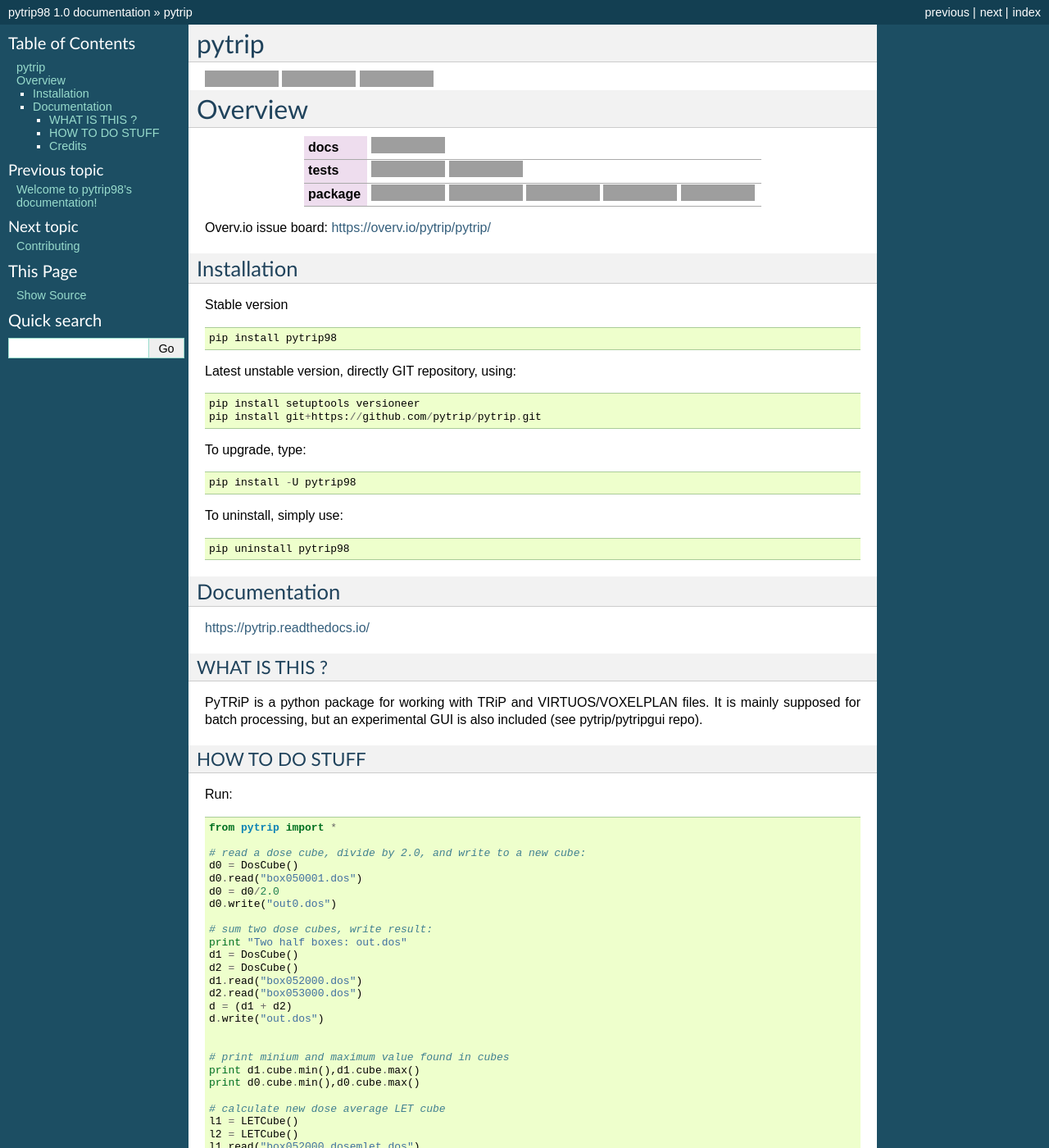
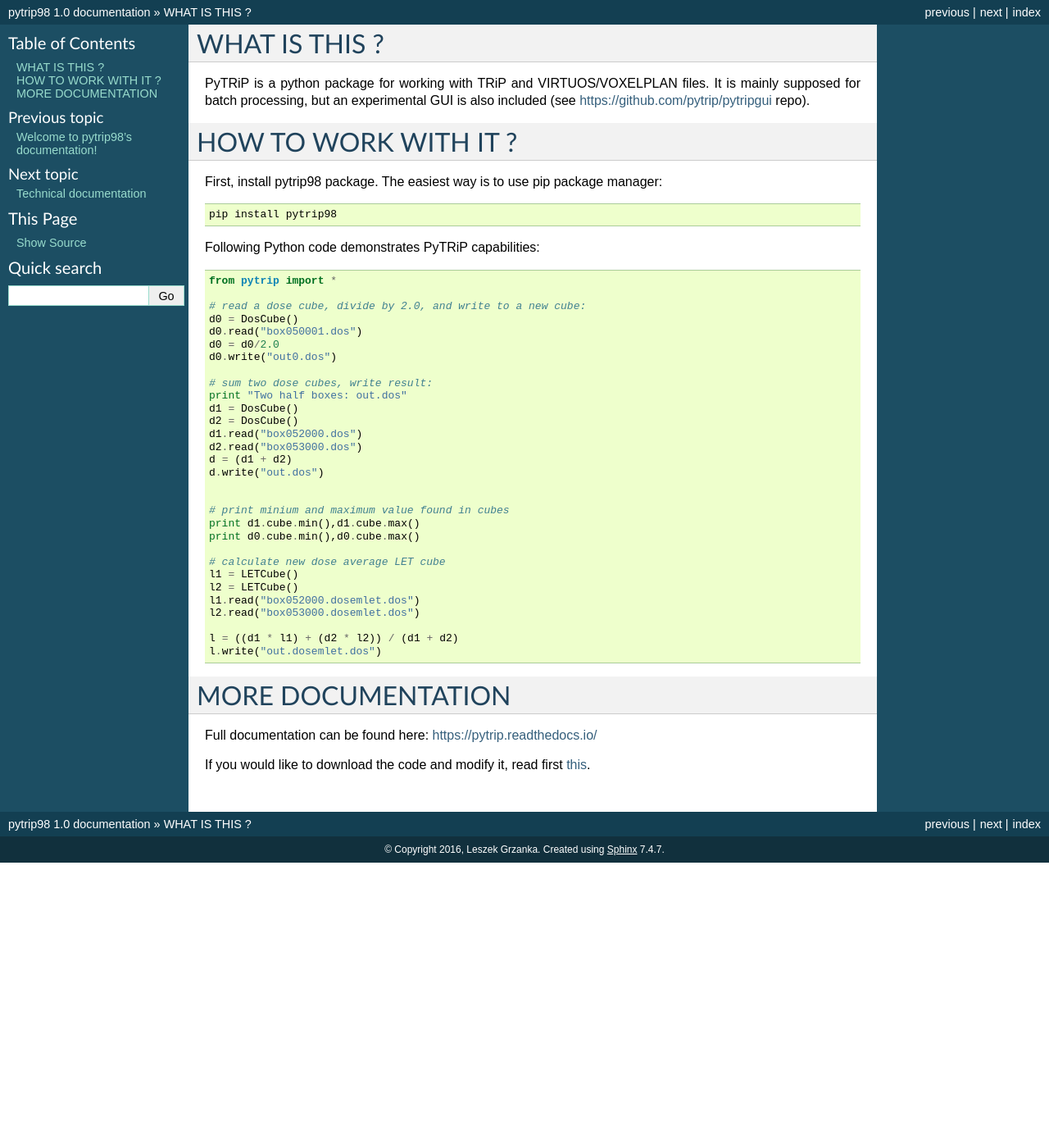
Before and after one commit to pytrip/pytrip, a Sphinx documentation site: the page built from docs/readme.rst, in a window 1280 px wide and 1400 px high. Shown: the whole window at 82% size. Built offline with Sphinx 7.4.7, drawn with Linux system fonts in a browser that asks for light colours; some of the changed text lies outside the part shown; grey boxes are pictures that could not be loaded.

Commit message:
Feature/4 documentation improvement (#28)
* moved technical documentation to docs

* Link to technical docs fixed

* another fix

```diff
--- a/README.rst
+++ b/README.rst
@@ -1,108 +1,19 @@
-======
-pytrip
-======
+WHAT IS THIS ?
+==============
 
-.. image:: https://img.shields.io/pypi/v/pytrip.svg
-        :target: https://pypi.python.org/pypi/pytrip
-.. image:: https://img.shields.io/travis/pytrip/pytrip.svg
-        :target: https://travis-ci.org/pytrip/pytrip
+PyTRiP is a python package for working with TRiP and VIRTUOS/VOXELPLAN files.
+It is mainly supposed for batch processing, but an experimental GUI is also included
+(see https://github.com/pytrip/pytripgui repo).
 
 
-.. image:: https://readthedocs.org/projects/pytrip/badge/?version=latest
-        :target: https://readthedocs.org/projects/pytrip/?badge=latest
-        :alt: Documentation Status
+HOW TO WORK WITH IT ?
+=====================
 
-========
-Overview
-========
-
-.. start-badges
-
-.. list-table::
-    :stub-columns: 1
-
-    * - docs
-      - |docs|
-    * - tests
-      - |travis| |appveyor|
-    * - package
-      - |version| |downloads| |wheel| |supported-versions| |supported-implementations|
-
-.. |docs| image:: https://readthedocs.org/projects/pytrip/badge/?style=flat
-    :target: https://readthedocs.org/projects/pytrip
-    :alt: Documentation Status
-
-.. |travis| image:: https://travis-ci.org/pytrip/pytrip.svg?branch=master
-    :alt: Travis-CI Build Status
-    :target: https://travis-ci.org/pytrip/pytrip
-
-.. |appveyor| image:: https://ci.appveyor.com/api/projects/status/github/grzanka/pytrip?branch=master&svg=true
-    :alt: Appveyor Build Status
-    :target: https://ci.appveyor.com/project/grzanka/pytrip
-
-.. |version| image:: https://img.shields.io/pypi/v/pytrip98.svg?style=flat
-    :alt: PyPI Package latest release
-    :target: https://pypi.python.org/pypi/pytrip98
-
-.. |downloads| image:: https://img.shields.io/pypi/dm/pytrip98.svg?style=flat
-    :alt: PyPI Package monthly downloads
-    :target: https://pypi.python.org/pypi/pytrip98
-
-.. |wheel| image:: https://img.shields.io/pypi/wheel/pytrip98.svg?style=flat
-    :alt: PyPI Wheel
-    :target: https://pypi.python.org/pypi/pytrip98
-
-.. |supported-versions| image:: https://img.shields.io/pypi/pyversions/pytrip98.svg?style=flat
-    :alt: Supported versions
-    :target: https://pypi.python.org/pypi/pytrip98
-
-.. |supported-implementations| image:: https://img.shields.io/pypi/implementation/pytrip98.svg?style=flat
-    :alt: Supported implementations
-    :target: https://pypi.python.org/pypi/pytrip98
-
-.. end-badges
-
-Overv.io issue board: https://overv.io/pytrip/pytrip/
-
-
-Installation
-============
-
-Stable version ::
+First, install pytrip98 package. The easiest way is to use pip package manager::
 
     pip install pytrip98
 
-Latest unstable version, directly GIT repository, using::
-
-    pip install setuptools versioneer
-    pip install git+https://github.com/pytrip/pytrip.git
-
-To upgrade, type::
-
-    pip install -U pytrip98
-
-To uninstall, simply use::
-
-    pip uninstall pytrip98
-
-Documentation
-=============
-
-https://pytrip.readthedocs.io/
-
-
-WHAT IS THIS ?
---------------
-
-PyTRiP is a python package for working with TRiP and VIRTUOS/VOXELPLAN files.
-It is mainly supposed for batch processing, but an experimental GUI is also included
-(see pytrip/pytripgui repo).
-
-
-HOW TO DO STUFF
----------------
-
-Run::
+Following Python code demonstrates PyTRiP capabilities::
 
     from pytrip import *
 
@@ -136,11 +47,10 @@ Run::
     l.write("out.dosemlet.dos")
 
 
+MORE DOCUMENTATION
+==================
 
-Credits
--------
+Full documentation can be found here:
+https://pytrip.readthedocs.io/
 
-This package was created with Cookiecutter_ and the `grzanka/cookiecutter-pip-docker-versioneer`_ project template.
-
-.. _Cookiecutter: https://github.com/audreyr/cookiecutter
-.. _`grzanka/cookiecutter-pip-docker-versioneer`: https://github.com/grzanka/cookiecutter-pip-docker-versioneer
+If you would like to download the code and modify it, read first `this <docs/technical.rst>`__.
--- a/docs/index.rst
+++ b/docs/index.rst
@@ -1,5 +1,5 @@
 Welcome to pytrip98's documentation!
-================================================================
+====================================
 
 Contents:
 
@@ -7,6 +7,7 @@ Contents:
    :maxdepth: 2
 
    readme
+   technical
    contributing
    authors
 
```
Also changed, not shown: docs/technical.rst (added, +101 -0 lines).
